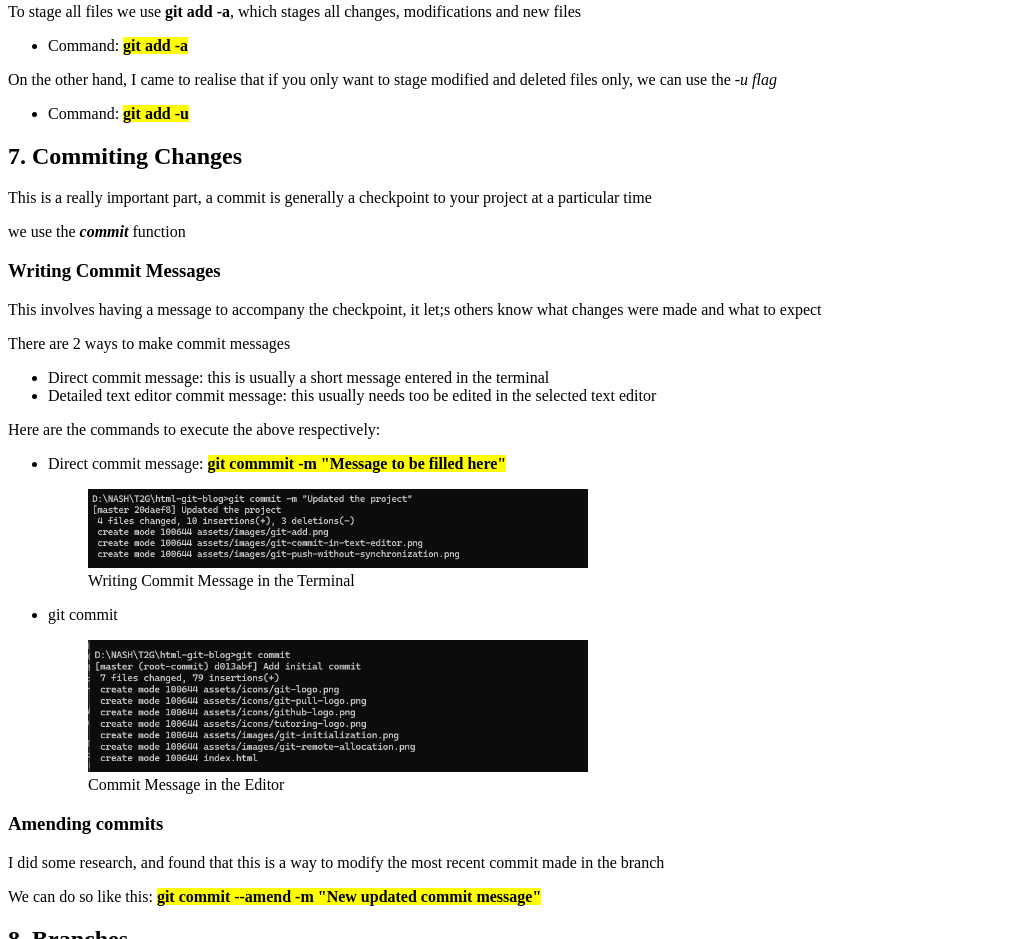
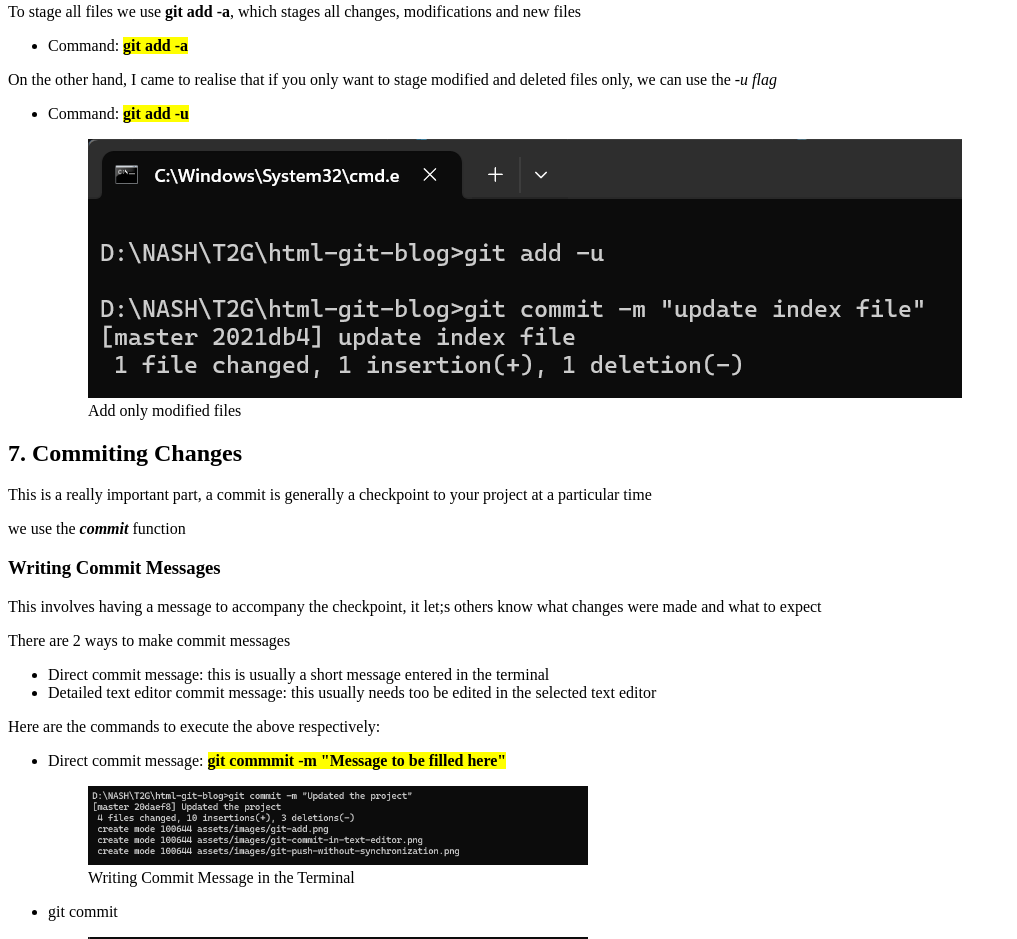
Before and after one commit to NathanaelMutua/html-git-blog, a plain HTML site: page index.html in a window 1280 px wide. Shown: the part 9612-10551 px from the top of the page, without its empty margins (0-1017 px from the left). Drawn offline with Linux system fonts and the light colour scheme.

Commit message:
update index file

```diff
--- a/index.html
+++ b/index.html
@@ -268,6 +268,10 @@
     <p>On the other hand, I came to realise that if you only want to stage modified and deleted files only, we can use the <i>-u flag</i></p>
     <ul>
         <li>Command: <mark><b>git add -u</b></mark></li>
+        <figure>
+            <img src="./assets/images/git-add-u.png" alt="git-add-u">
+            <figcaption>Add only modified files</figcaption>
+        </figure>
     </ul>
 
     <h2>7. Commiting Changes</h2>
```
Also changed, not shown: assets/images/git-add-u.png (added).
